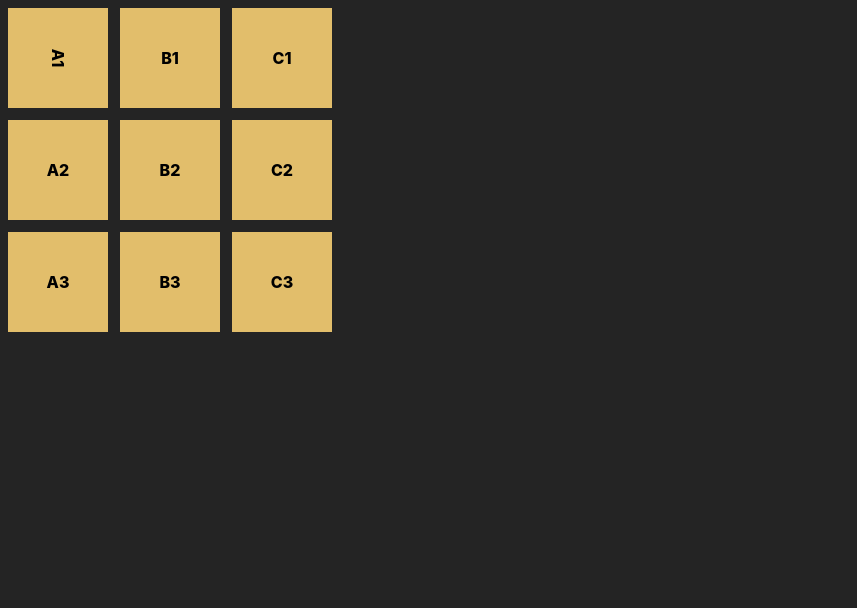
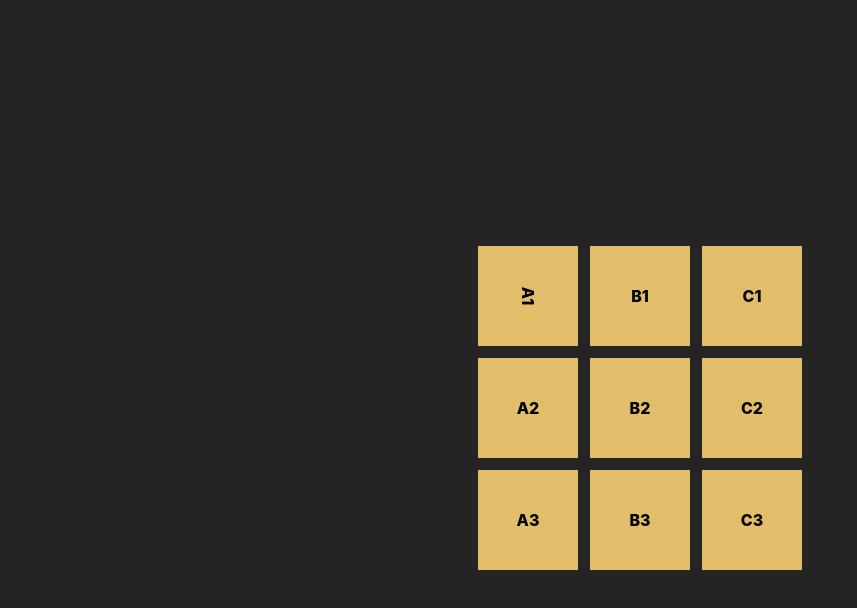
Before and after one commit to Cutaiar/scramble-squares, a React (Vite) app: page / in a window 1280 px wide. Shown: the top 608 px of the page, without its empty margins (0-857 px from the left). Built offline with nearby package versions, Linux system fonts and the light colour scheme.

Commit message:
center grid

```diff
--- a/src/App.tsx
+++ b/src/App.tsx
@@ -22,6 +22,7 @@ const Root = styled.div`
 const Cols = styled.div`
   display: flex;
   flex-direction: column;
+  align-items: center;
   gap: 12px;
   width: 100%;
 `;
--- a/src/index.css
+++ b/src/index.css
@@ -11,11 +11,13 @@
   text-rendering: optimizeLegibility;
   -webkit-font-smoothing: antialiased;
   -moz-osx-font-smoothing: grayscale;
-
-  height: 100%;
 }
 
 html,
 body {
   height: 100%;
 }
+
+#root {
+  height: 100%;
+}
```
